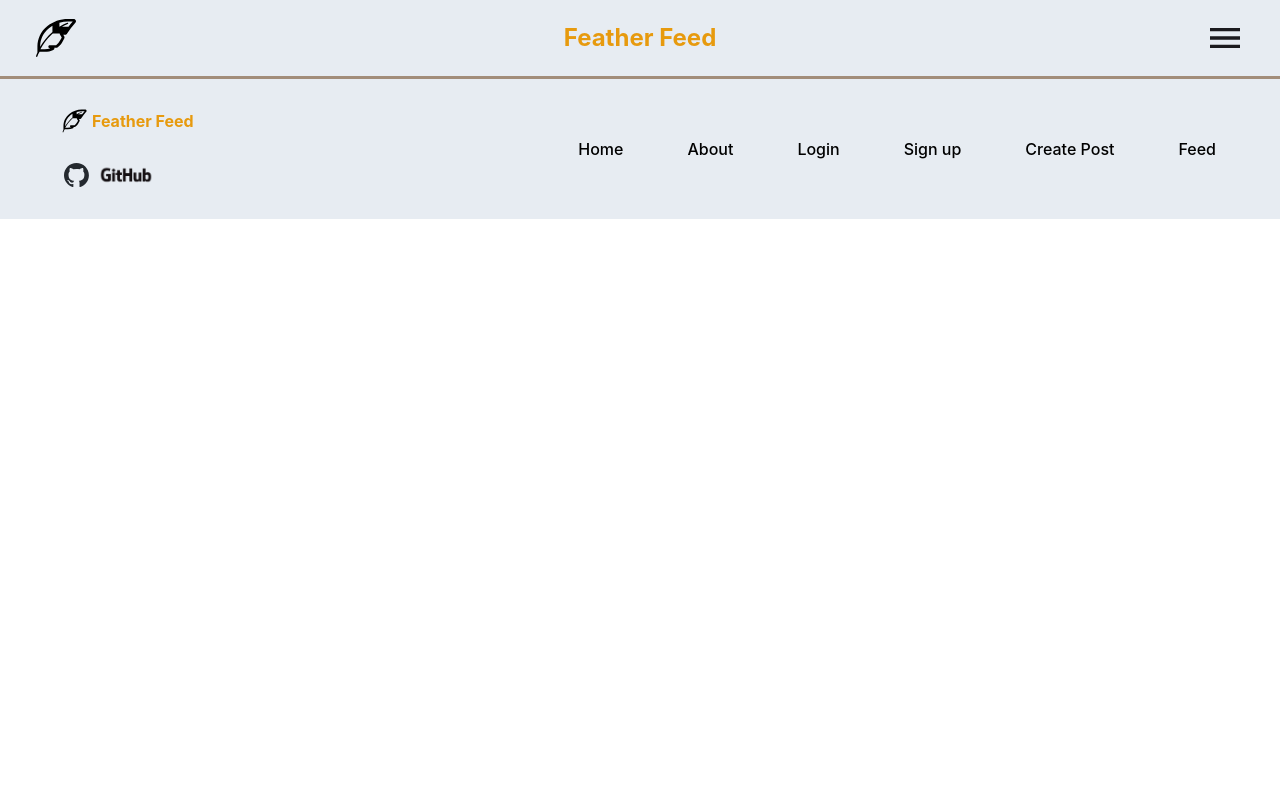
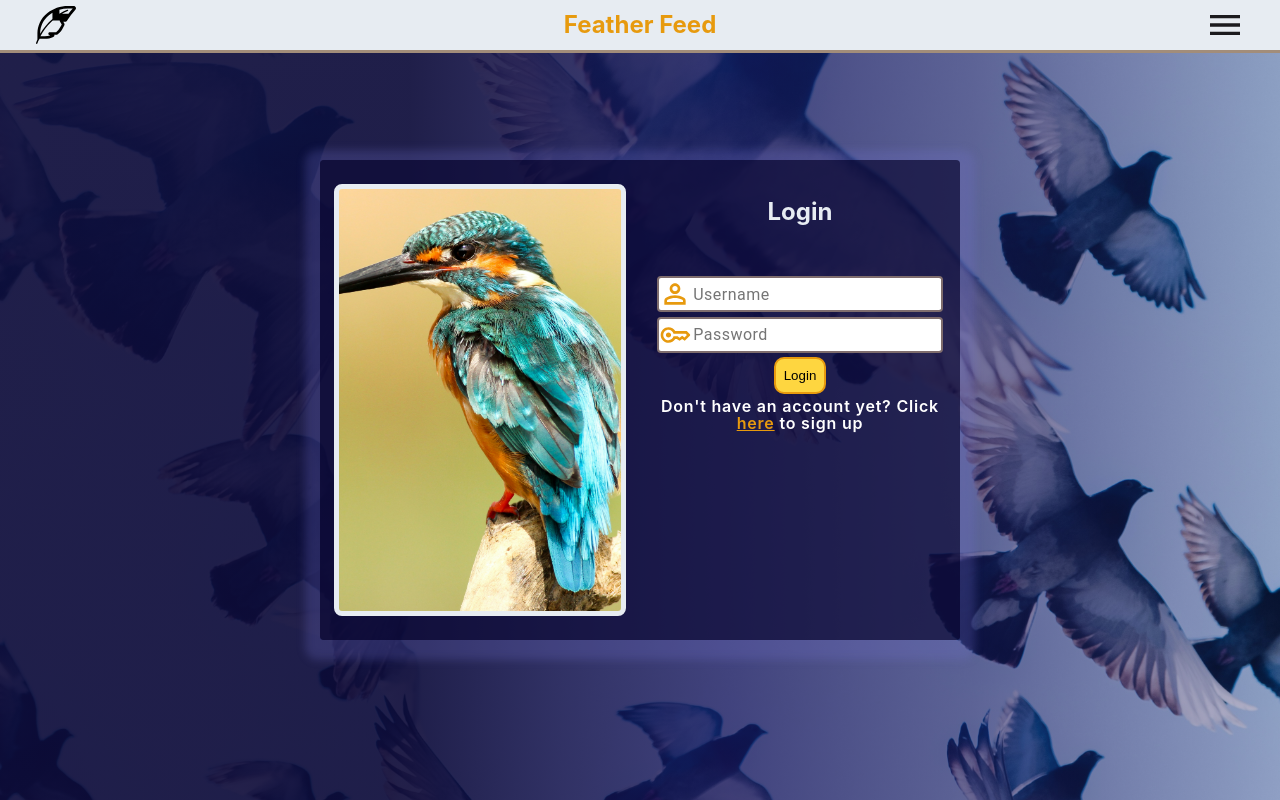
Before and after one commit to bubblecup-12/VogelSocialMedia, a React (Create React App) app in the folder code/frontend/: page / in a window 1280 px wide. Built offline with nearby package versions, Linux system fonts and the light colour scheme.

Commit message:
Basic Login Screen Desktop (Just Login)

```diff
--- a/code/frontend/src/App.tsx
+++ b/code/frontend/src/App.tsx
@@ -1,17 +1,11 @@
 import React, { use } from 'react';
-import logo from './logo.svg';
-import './App.css';
-import { useState, useEffect } from 'react';
-import Footer from './Footer';
+import Login from './Login';
 import Header from './header';
 
+
 function App() {
-
   return (
-    <div className="App">
-      <Header/>
-      <Footer/>
-    </div>
+      <Login/>
   );
 }
 
--- /dev/null
+++ b/code/frontend/src/Login.css
@@ -0,0 +1,163 @@
+:root {
+  --Rotkehlchen-gray: #e7ecf2;
+  --Rotkehlchen-brown1: #a28d7a;
+  --Rotkehlchen-orange-default: #e79a0e;
+  --Rotkehlchen-gray-default: #E7ECF2;
+  --Rotkehlchen-brown-middle: #7F6D6D;
+  --Rotkehlchen-yellow-default: #FED640;
+  --Rotkehlchen-yellow-hover: #EAC22A;
+}
+
+.login-display{
+    display: flex;
+    flex-direction: column;
+    height: 100vh; /* Full viewport height */
+    width: 100vw; /* Full viewport width */
+    position: absolute; /* Change from absolute to relative */
+    background: var(--gradient-blue-backround-mobile, linear-gradient(270deg, rgba(20, 15, 86, 0.27) 0%, rgba(20, 15, 86, 0.58) 24%, rgba(20, 15, 86, 0.74) 43%, rgba(17, 13, 71, 0.82) 56%, rgba(13, 10, 56, 0.90) 68%), url('../public/assets/images/BirdsSky.jpg') lightgray 50% / cover no-repeat);
+    align-items: center;
+    justify-content: center;
+    min-width: 300px;
+    min-height: 400px;
+}
+
+.login-login{
+    display: flex;
+    flex-direction: row;
+    border-radius: 4px;
+    background: rgba(13, 10, 56, 0.71);
+    box-shadow: 0px 5px 8.9px 15px rgba(115, 116, 206, 0.25);
+    align-items: center;
+    justify-content: start;
+    width: 50vw;
+    height: 60vh;
+    min-height: 300px;
+    min-width: 400px;
+}
+
+.login-text{
+    display: flex;
+    padding: 8px 40px 40px 40px;
+    flex-direction: column;
+    justify-content: center;
+    align-items: center;
+    gap: 18px;
+    color: var(--Rotkehlchen-gray-default);
+    text-align: center;
+
+    /* Body-L */
+    font-family: Inter;
+    font-size: 24px;
+    font-style: normal;
+    font-weight: 700;
+    line-height: 40px; /* 166.667% */
+}
+
+.login-button{
+    display: inline-flex;
+    padding: 9px 8px;
+    justify-content: center;
+    align-items: center;
+    gap: 10px;
+
+    border-radius: 10px;
+    border: 2px solid var(--Rotkehlchen-orange-default);
+    background: var(--Rotkehlchen-yellow-default);
+}
+
+.login-button:hover{
+    border-radius: 10px;
+    border: 2px solid var(--Rotkehlchen-orange-default);
+    background: var(--Rotkehlchen-yellow-hover);
+}
+.login-button:active{
+    border-radius: 10px;
+    border: 2px solid var(--Rotkehlchen-orange-default);
+    background: var(--Rotkehlchen-orange-default);
+}
+
+.login-div-input{
+    display: flex;
+    flex-direction: row;
+    border-radius: 4px;
+    border: 2px solid var(--Rotkehlchen-brown-middle);
+    background: #FFF;
+    width:100%;
+    height: 32px;
+    align-items: center;
+    justify-content: flex-start;
+}
+
+.login-input{
+    width: 100%;
+    height: 28px;
+    border: none;
+    color: var(--Rotkehlchen-brown-middle);
+
+    /* M3/body/large */
+    font-family: var(--Static-Body-Large-Font, Roboto);
+    font-size: var(--Static-Body-Large-Size, 16px);
+    font-style: normal;
+    font-weight: 400;
+    line-height: var(--Static-Body-Large-Line-Height, 24px); /* 150% */
+    letter-spacing: var(--Static-Body-Large-Tracking, 0.5px);
+}
+
+.login-icon{
+    height: 32px;
+    width: 32px;
+    aspect-ratio: 1/1;
+    align-self: center;
+}
+
+.login-image{
+    width: 100%;
+    height: 100%;
+
+    display: flex;
+    flex-direction: column;
+    justify-content: center;
+    align-items: center;
+
+    border-radius: 8px;
+    border: 5px solid var(--Rotkehlchen-gray-default);
+    background-image: url("../public/assets/images/BirdLogin.jpg");
+    background-size: cover;
+    background-position: 75%;
+}
+
+.login-part{
+    width: 45%;
+    height: 90%;
+    padding:3%;
+    display: flex;
+    flex-direction: column;
+    justify-content: flex-start;
+    align-items: center;
+    gap: 1%;
+}
+
+.login-signup{
+    color: #FFF;
+    text-align: center;
+
+    /* Body-M */
+    font-family: Inter;
+    font-size: 16px;
+    font-style: normal;
+    font-weight: 600;
+    line-height: 17px; /* 106.25% */
+    letter-spacing: 0.8px;
+}
+
+.login-link{
+    color: var(--Rotkehlchen-orange-default, #E79A0E);
+
+    /* Body-M */
+    font-family: Inter;
+    font-size: 16px;
+    font-style: normal;
+    font-weight: 600;
+    line-height: 17px;
+    letter-spacing: 0.8px;
+}
--- /dev/null
+++ b/code/frontend/src/Login.tsx
@@ -0,0 +1,35 @@
+import React, { use } from 'react';
+import "./Login.css";
+import { useState, useEffect } from 'react';
+import Header from './header';
+
+
+function Login(){
+    return(
+        <div className='login-display'>
+            <Header></Header>
+            <div className="login-login">
+                <div className='login-part'>
+                    <div className='login-image'></div>
+                </div>
+                <div className='login-part' >
+                    <div className='login-text'>
+                        Login
+                    </div>
+                    <div className='login-div-input'>
+                        <img className= 'login-icon' src='\assets\icons\username_orange.svg'></img>
+                        <input type='text' className='login-input' placeholder='Username'></input>
+                    </div>
+
+                    <div className='login-div-input'>
+                        <img className= 'login-icon' src='\assets\icons\password_orange.svg'></img>
+                        <input type='password' className='login-input'placeholder='Password'></input>
+                    </div>
+                        <input type='button' className='login-button' value='Login'></input>
+                        <div className='login-signup'>Don't have an account yet? Click <a href='' className='login-link'>here</a> to sign up</div>
+                </div>
+            </div>
+        </div>
+    );
+}
+export default Login
--- a/code/frontend/src/header.css
+++ b/code/frontend/src/header.css
@@ -7,12 +7,15 @@
 .base-header {
   width: 100vw;
   display: flex;
-  height: 76px;
+  height: 50px;
   justify-content: space-between;
   align-items: center;
   flex-shrink: 0;
   border-bottom: 3px solid var(--Rotkehlchen-brown1);
   background: var(--Rotkehlchen-gray);
+  position: fixed;
+  top: 0;
+  left: 0;
 }
 .base-header-title {
   display: flex;
```
Also changed, not shown: code/frontend/public/assets/images/BirdLogin.jpg (added), code/frontend/src/App.css (line endings or trailing spaces), 1 other file (tests, documents, lock files or other folders).
